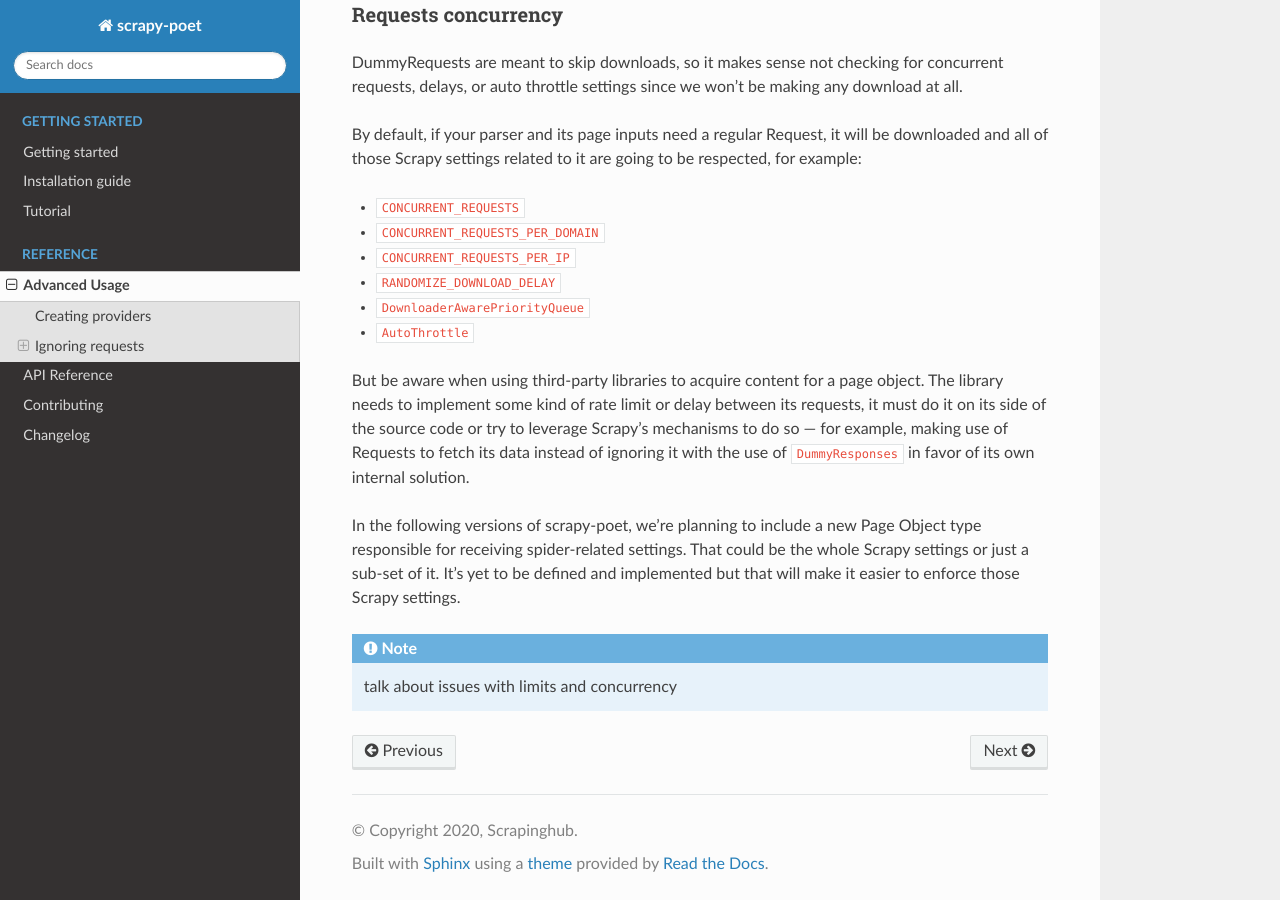
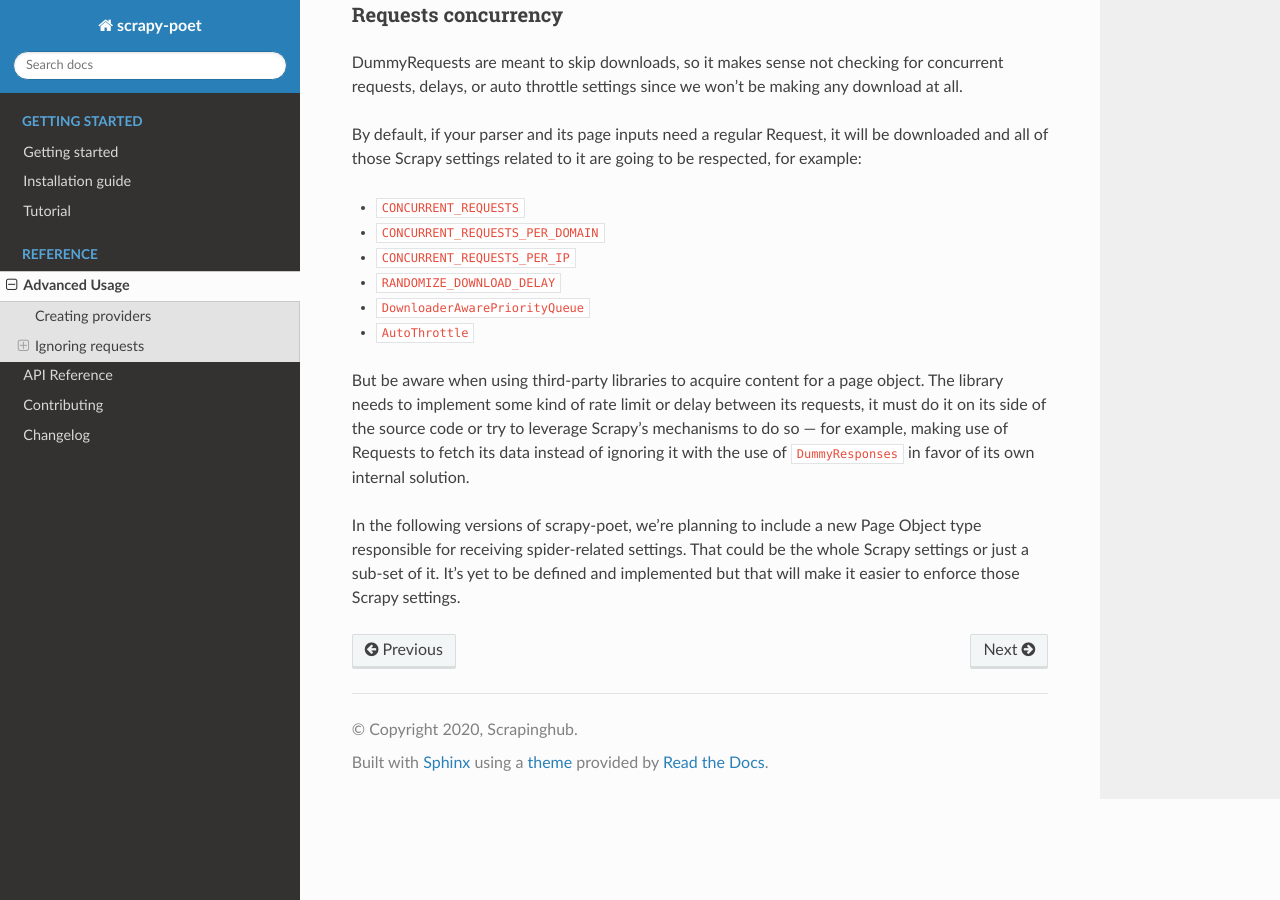
Before and after one commit to scrapinghub/scrapy-poet, a Sphinx documentation site: the page built from docs/advanced.rst, in a window 1280 px wide and 900 px high, scrolled down 3279 px. Built offline with Sphinx 7.4.7 and the Read the Docs theme 2.0.0, drawn with Linux system fonts in a browser that asks for light colours.

Commit message:
remove unecessary note

```diff
--- a/docs/advanced.rst
+++ b/docs/advanced.rst
@@ -206,7 +206,3 @@ In the following versions of scrapy-poet, we're planning to include a new Page
 Object type responsible for receiving spider-related settings. That could be
 the whole Scrapy settings or just a sub-set of it. It's yet to be defined and
 implemented but that will make it easier to enforce those Scrapy settings.
-
-.. note::
-
-    talk about issues with limits and concurrency
```
